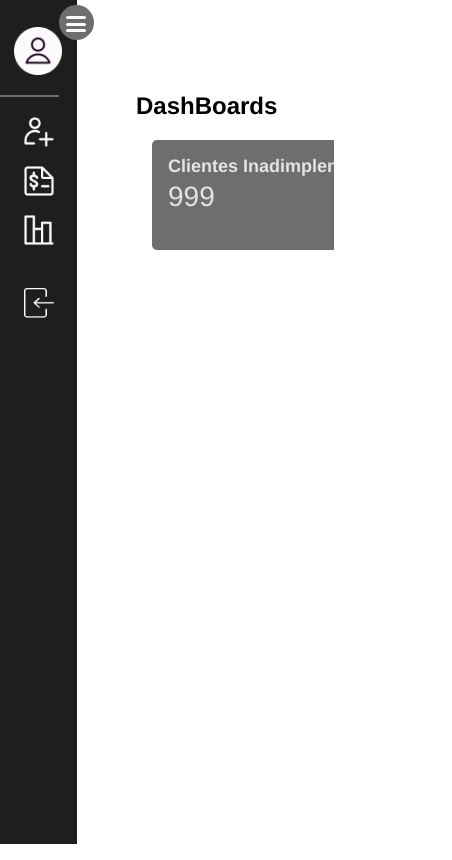
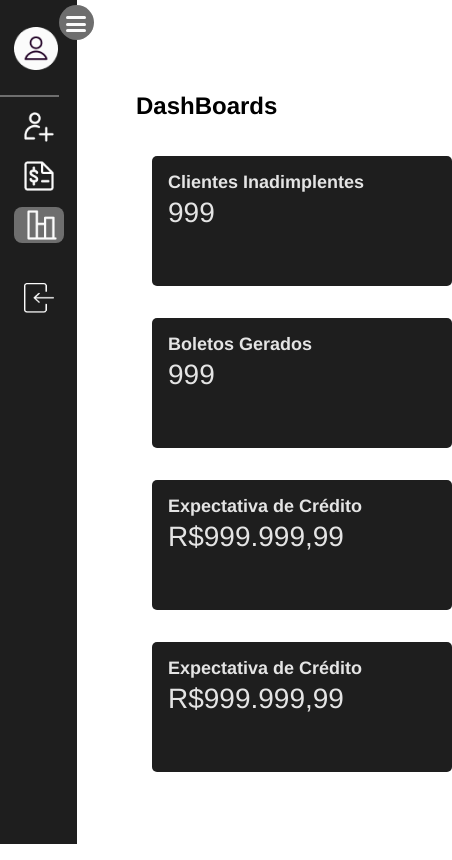
Before and after one commit to CopiloTTeam/front-end, a React (Create React App) app: page /Home in a window 390 px wide. Shown: the whole page, 452 px wide, since content can reach past the window. Built offline with nearby package versions, Linux system fonts and the light colour scheme.

Commit message:
ajustes do responsivo na pagina home

```diff
--- a/src/components/Box/index.js
+++ b/src/components/Box/index.js
@@ -17,6 +17,10 @@ const Box = () => {
                     <h1>Expectativa de Crédito</h1>
                     <p>R$999.999,99</p>
                 </div>
+                <div className='box'>
+                    <h1>Expectativa de Crédito</h1>
+                    <p>R$999.999,99</p>
+                </div>
             </div>
         </>
     )
--- a/src/components/Box/style.css
+++ b/src/components/Box/style.css
@@ -1,27 +1,29 @@
 .container-box {
   display: flex;
-  overflow: scroll;
-  overflow-y: hidden;
+  /* overflow: scroll;
+  overflow-y: hidden; */
+  flex-wrap: wrap;
 }
 .container-box::-webkit-scrollbar {
   width: 3rem;
 }
 .container-box::-webkit-scrollbar-thumb {
   background: var(--color-secundary);
+  border-radius: 10px;
 }
 .container-box > .box {
   flex: 1 0 300px;
 }
 .container-box .box {
   width: 500px;
-  height: 110px;
-  background: var(--color-secundary);
-  margin: 0 1rem;
+  height: 130px;
+  background: var(--color-primary);
+  margin: 1rem 1rem;
   padding: 1rem;
   border-radius: 5px;
 }
 .container-box .box:hover {
-  background: var(--color-font);
+  background: var(--color-hover);
   color: var(--color-primary);
   cursor: pointer;
 }
--- a/src/components/CreateCustomer/LocalInfo/style.css
+++ b/src/components/CreateCustomer/LocalInfo/style.css
@@ -1,5 +1,5 @@
 .container {
-    width: 50rem;
+  width: 80rem;
   display: flex;
   justify-content: center;
   flex-direction: column;
@@ -52,11 +52,14 @@
   border-radius: 5px;
 }
 
-  .third-box, .fourth-box, .fifth-box{
+.third-box,
+.fourth-box,
+.fifth-box {
   width: 33%;
 }
 
-  .sixth-box, .seventh-box{
+.sixth-box,
+.seventh-box {
   width: 49%;
 }
 
@@ -64,7 +67,8 @@
   font-size: 16px;
   margin: 0px 0px 4px 0px;
 }
-  .third-box input{
+
+.third-box input {
   width: 100%;
   height: 32px;
   border: 1px solid #6e6e6e;
@@ -76,7 +80,8 @@
   font-size: 16px;
   margin: 0px 0px 4px 0px;
 }
- .fourth-box input{
+
+.fourth-box input {
   width: 100%;
   height: 32px;
   border: 1px solid #6e6e6e;
@@ -88,29 +93,8 @@
   font-size: 16px;
   margin: 0px 0px 4px 0px;
 }
- .fifth-box input{
-    width: 100%;
-    height: 32px;
-    border: 1px solid #6e6e6e;
-    border-radius: 5px;
-    margin-bottom: 24px;
-  }
-  .sixth-box h1 {
-    font-size: 16px;
-    margin: 0px 0px 4px 0px;
-  }
-  .sixth-box input{
-    width: 100%;
-    height: 32px;
-    border: 1px solid #6e6e6e;
-    border-radius: 5px;
-    margin-bottom: 24px;
-  }
-  .seventh-box h1 {
-    font-size: 16px;
-    margin: 0px 0px 4px 0px;
-  }
-  .seventh-box input{
+
+.fifth-box input {
   width: 100%;
   height: 32px;
   border: 1px solid #6e6e6e;
@@ -118,19 +102,54 @@
   margin-bottom: 24px;
 }
 
+.sixth-box h1 {
+  font-size: 16px;
+  margin: 0px 0px 4px 0px;
+}
 
+.sixth-box input {
+  width: 100%;
+  height: 32px;
+  border: 1px solid #6e6e6e;
+  border-radius: 5px;
+  margin-bottom: 24px;
+}
 
+.seventh-box h1 {
+  font-size: 16px;
+  margin: 0px 0px 4px 0px;
+}
+
+.seventh-box input {
+  width: 100%;
+  height: 32px;
+  border: 1px solid #6e6e6e;
+  border-radius: 5px;
+  margin-bottom: 24px;
+}
 
 @media (max-width: 955px) {
-    .container{
+  .container {
     width: 30rem;
   }
+
   .row {
     flex-direction: column;
     margin-bottom: 24px;
   }
-    .third-box, .fourth-box, .fifth-box, .sixth-box, .seventh-box{
+
+  .third-box,
+  .fourth-box,
+  .fifth-box,
+  .sixth-box,
+  .seventh-box {
     width: 100%;
   }
 
 }
+
+@media (max-width: 577px) {
+  .container {
+    width: 23rem;
+  }
+}
--- a/src/components/CreateCustomer/PersonalInfo/style.css
+++ b/src/components/CreateCustomer/PersonalInfo/style.css
@@ -116,3 +116,8 @@
     margin-left: 0;
   }
 }
+@media (max-width: 577px) {
+  .container {
+    width: 23rem;
+  }
+}
--- a/src/components/CreatePayment/PessoalInfo/style.css
+++ b/src/components/CreatePayment/PessoalInfo/style.css
@@ -8,3 +8,28 @@
     border-radius: 5px;
     margin-bottom: 24px;
 }
+@media (max-width: 955px) {
+    .container {
+      width: 30rem;
+    }
+
+    .row {
+      flex-direction: column;
+      margin-bottom: 24px;
+    }
+
+    .third-box,
+    .fourth-box,
+    .fifth-box,
+    .sixth-box,
+    .seventh-box {
+      width: 100%;
+    }
+
+  }
+
+  @media (max-width: 577px) {
+    .container {
+      width: 23rem;
+    }
+  }
--- a/src/components/Navbar/index.js
+++ b/src/components/Navbar/index.js
@@ -55,12 +55,12 @@ const Navbar = () => {
               <p>Criar Boleto</p>
             </li>
           </a>
-          <a href="/Estatisticas">
+          <a href="/Home">
             <li
-              className={location.pathname === "/Estatisticas" ? "active" : ""}
+              className={location.pathname === "/Home" ? "active" : ""}
             >
-              <img src={Analytics} alt="estatisticas" className="icon" />
-              <p>Estatisticas</p>
+              <img src={Analytics} alt="Home" className="icon" />
+              <p>Home</p>
             </li>
           </a>
           <a href="/logout">
--- a/src/components/Navbar/style.css
+++ b/src/components/Navbar/style.css
@@ -34,7 +34,7 @@ h2.title {
 
 .sidebar .profileContainer img {
   width: auto;
-  height: 3rem;
+  height: 2.7rem;
 }
 
 .sidebar .profileContents {
--- a/src/components/PerfilComponent/perfil.js
+++ b/src/components/PerfilComponent/perfil.js
@@ -4,7 +4,10 @@ const PerfilComponent = () => {
 
   return (
    <>
-    <h2>Perfil</h2>
+    <div className='container-perfil'>
+      <h2>Perfil</h2>
+      <p>Administrador</p>
+    </div>
    </>
   )
 }
--- a/src/styles/global/global.css
+++ b/src/styles/global/global.css
@@ -5,6 +5,7 @@
   --color-secundary: #6E6E6E;
   --color-background: #fbfbfb;
   --color-font: #cccccc;
+  --color-hover: #1c1664;
 
 
   /* Fonts */
```
Also changed, not shown: src/components/CreatePayment/CobrancaInfo/style.css (+25 -0 lines). Lines whose indentation alone changed are shown as unchanged.
